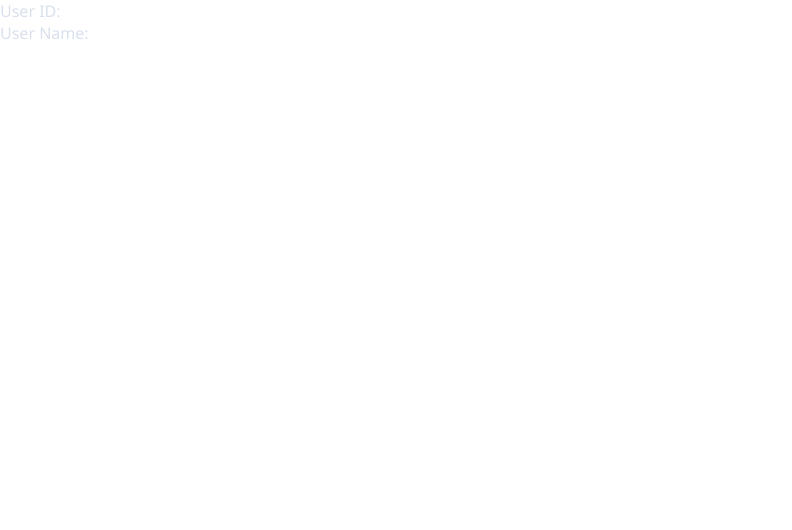
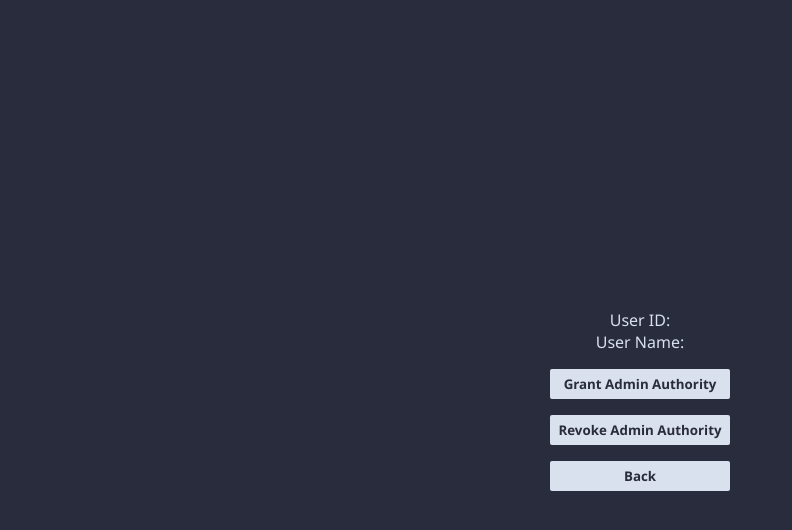
Before and after one commit to ati72/supercar-card-game, a React (Vite) app in the folder front_end/: page /user/1 in a window 1280 px wide. Shown: the top 530 px of the page, without its empty margins (0-792 px from the left). Built offline with nearby package versions, Linux system fonts and the light colour scheme; no server answers; sample sign-in values are in the browser's storage.

Commit message:
working on layout

```diff
--- /dev/null
+++ b/front_end/src/Components/Layout/FlexContainerCentered.tsx
@@ -0,0 +1,7 @@
+import { ReactNode } from "react";
+
+export const FlexContainerCentered: React.FC<{ children: ReactNode }> = (
+  props
+) => {
+  return <div className="error-page">{props.children}</div>;
+};
--- a/front_end/src/Pages/UserDetails/UserDetails.tsx
+++ b/front_end/src/Pages/UserDetails/UserDetails.tsx
@@ -1,6 +1,7 @@
 import { useEffect, useState } from "react";
 import { Link, useParams } from "react-router-dom";
 import UserService from "../../Api/UserService";
+import { FlexContainerCentered } from "../../Components/Layout/FlexContainerCentered";
 
 export const UserDetails = () => {
   const { userId } = useParams();
@@ -26,17 +27,30 @@ export const UserDetails = () => {
   return (
     <div>
       {userInfo === null ? (
-        <div className="error-page">
+        <FlexContainerCentered>
           <h1>User not found</h1>
           <Link to="/users">
             <button className="login-button">Back</button>
           </Link>
-        </div>
+        </FlexContainerCentered>
       ) : (
-        <div>
+        <FlexContainerCentered>
           User ID: {userInfo.id}
           <div>User Name: {userInfo.username}</div>
-        </div>
+          <div>
+            <div>
+              <button className="login-button">Grant Admin Authority</button>
+            </div>
+            <div>
+              <button className="login-button">Revoke Admin Authority</button>
+            </div>
+            <div>
+              <Link to="/users">
+                <button className="login-button">Back</button>
+              </Link>
+            </div>
+          </div>
+        </FlexContainerCentered>
       )}
     </div>
   );
--- a/front_end/src/Pages/Users/Users.tsx
+++ b/front_end/src/Pages/Users/Users.tsx
@@ -1,6 +1,7 @@
 import { useEffect, useState } from "react";
 import { Link } from "react-router-dom";
 import UserService from "../../Api/UserService";
+import { FlexContainerCentered } from "../../Components/Layout/FlexContainerCentered";
 
 export const Users = () => {
   // ide lehetne valami dto be-n és modellben megcsinálni itt aztn a típust hozzááadni a usestatehez...
@@ -37,8 +38,9 @@ export const Users = () => {
   return (
     <div className="admin-container">
       <h1>Manage Users</h1>
+      <FlexContainerCentered>
         <div className="user-table-container">
-        <table className="leaderboard-table">
+          <table className="users-table">
             <thead className="leaderboard-th">
               <tr className="leaderboard-tr">
                 <th>ID</th>
@@ -68,10 +70,11 @@ export const Users = () => {
           </table>
         </div>
         <div>
-        <Link to="/menu">
+          <Link to="/admin">
             <button className="login-button">Back</button>
           </Link>
         </div>
+      </FlexContainerCentered>
     </div>
   );
 };
--- a/front_end/src/index.css
+++ b/front_end/src/index.css
@@ -335,8 +335,11 @@ body.modal-open {
 
 .user-table-container {
   width: 1000px;
-  height: 800px;
   overflow: auto;
+}
+
+.users-table {
+  width: 100%;
 }
 
 .error-page {
```
Lines whose indentation alone changed are shown as unchanged.
